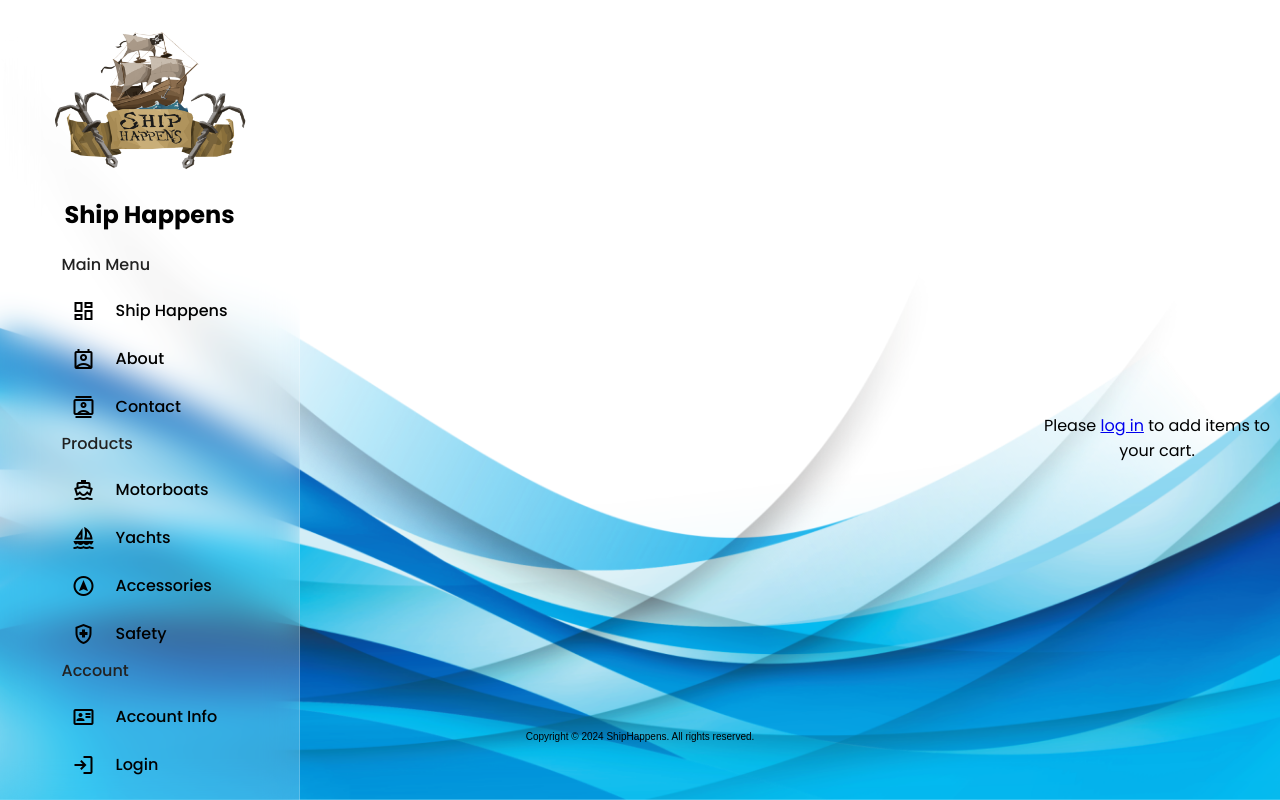
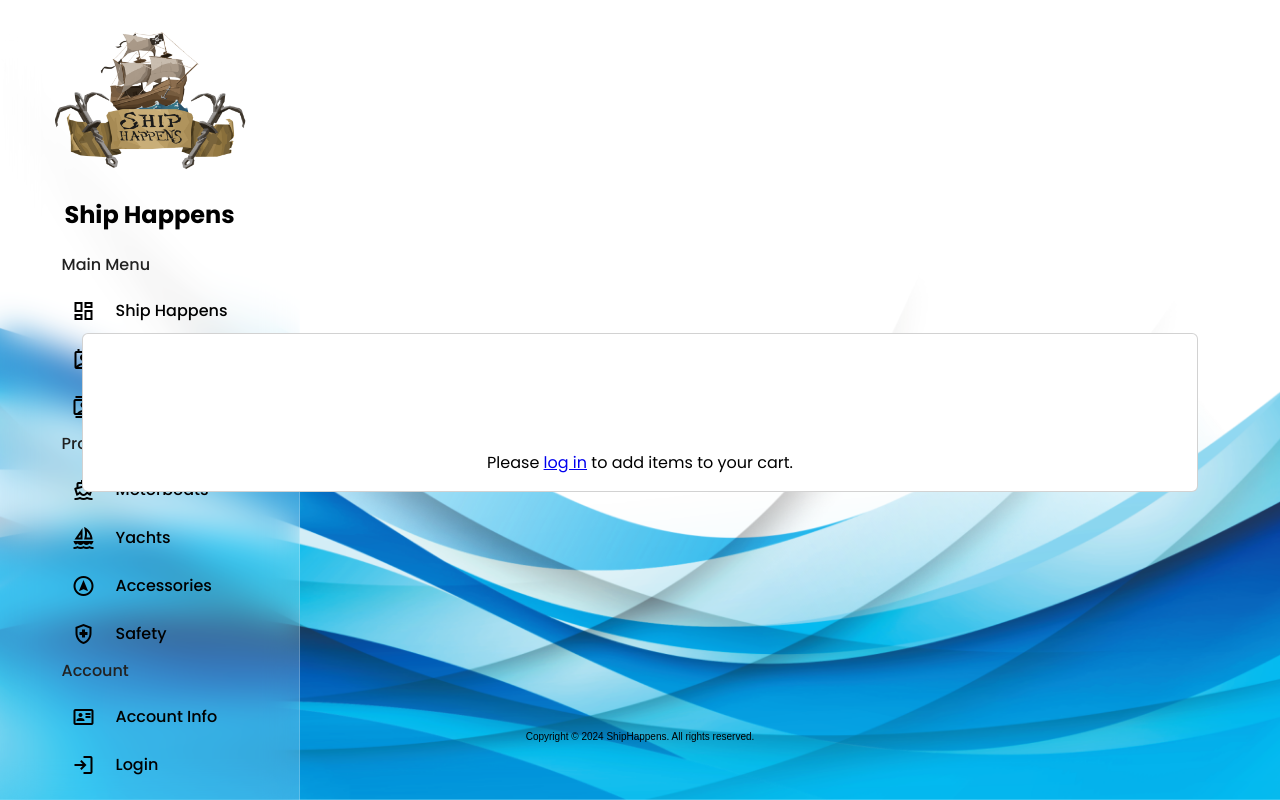
Before and after one commit to AndrusR/final_project_eshop, a Django app: template store/templates/product_detail.html in a window 1280 px wide. Run offline with Django 5.2, Linux system fonts and the light colour scheme; the template is opened without the code that fills it, so the values that code supplies are empty.

Commit message:
modify product_detail.html

```diff
--- a/store/templates/product_detail.html
+++ b/store/templates/product_detail.html
@@ -2,7 +2,11 @@
 
 {% block content %}
 <div class="container">
-
+    <br/>
+    <div class="card mb-3">
+        <div class="row g-0">
+            <div class="col-md-4">
+                <img src="{{ product.image.url }}" class="card-img-top" alt="{{ product.name }}">
             </div>
             <div class="col-md-8">
                 <div class="card-body">
```
